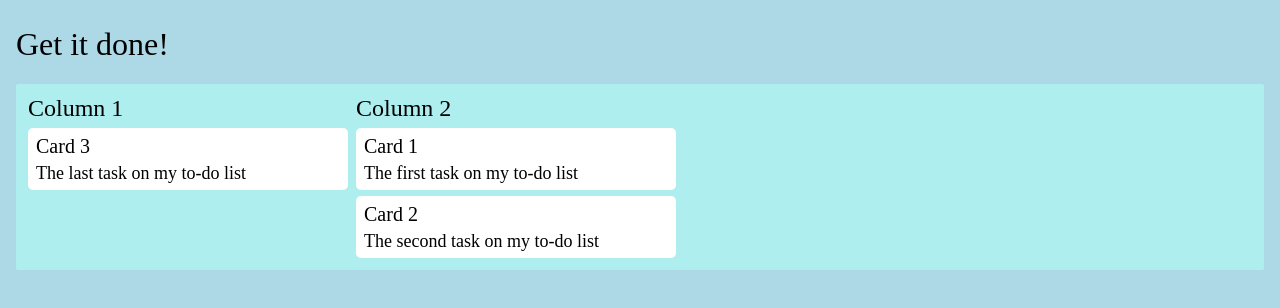
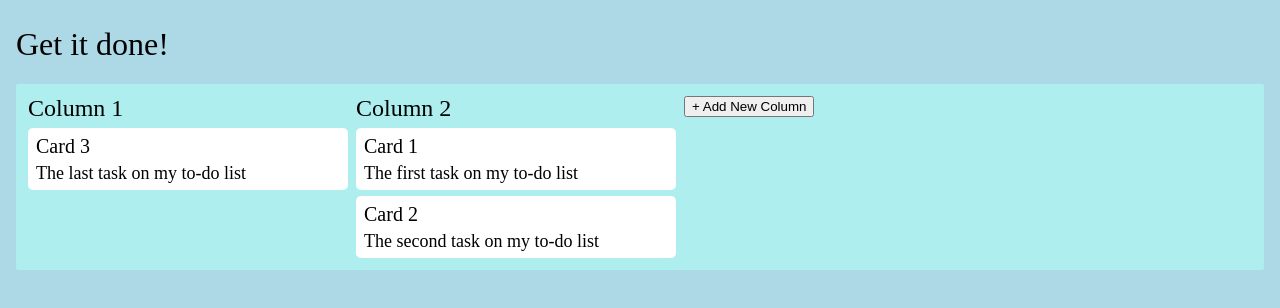
Before and after one commit to X-Fix/get-it-done, a React (Create React App) app: page / in a window 1280 px wide. Shown: the top 308 px of the page. Built offline with nearby package versions, Linux system fonts and the light colour scheme.

Commit message:
feat: implement basic "add column" functionality

```diff
--- a/src/App.tsx
+++ b/src/App.tsx
@@ -1,10 +1,10 @@
-import React from 'react';
+import React, { useState } from 'react';
 import { nanoid } from 'nanoid';
 
 import './App.css';
 import { Column, TColumn } from './components/Column';
 
-const columns: TColumn[] = [
+const initialState: TColumn[] = [
   {
     id: nanoid(),
     label: 'Column 1',
@@ -40,13 +40,33 @@ const columns: TColumn[] = [
 ];
 
 function App() {
+  const [columns, setColumns] = useState(initialState);
+  const addColumn = () => {
+    setColumns([
+      ...columns,
+      {
+        id: nanoid(),
+        label: `Column ${columns.length + 1}`,
+        order: columns.length,
+        cards: [],
+      },
+    ]);
+  };
+
   return (
     <div className="app">
       <h1 className="app__heading">Get it done!</h1>
       <ul className="app__column-list">
-        {columns.map((column) => (
-          <Column {...column} />
-        ))}
+        <>
+          {columns.map((column) => (
+            <Column key={column.id} {...column} />
+          ))}
+          <li className="app__add-column">
+            <button className="app__add-column-button" onClick={addColumn}>
+              + Add New Column
+            </button>
+          </li>
+        </>
       </ul>
     </div>
   );
```
